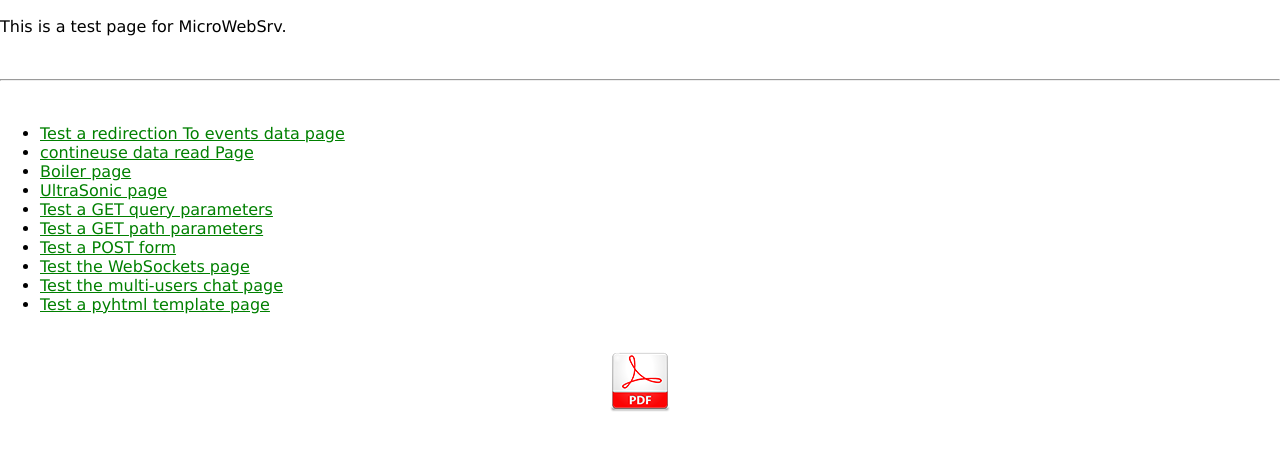
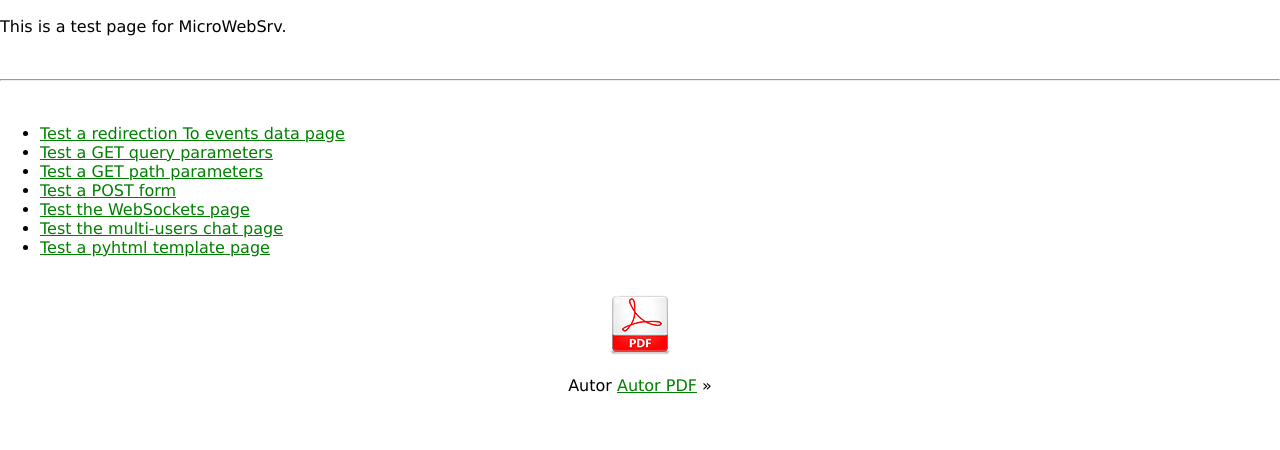
Before and after one commit to yanivcohen1/micropython-ultrasonic-esp32, a plain HTML site: page www/main._page.html in a window 1280 px wide. Shown: the part 112-562 px from the top of the page. Drawn offline with Linux system fonts and the light colour scheme.

Commit message:
Update main._page.html

```diff
--- a/www/main._page.html
+++ b/www/main._page.html
@@ -19,9 +19,9 @@
 		<br/>
 		<ul>
 			<li><a href="test-redir">Test a redirection To events data page</a></li>
-			<li><a href="contineuse-data-page.html">contineuse data read Page</a></li>
+			<!-- <li><a href="contineuse-data-page.html">contineuse data read Page</a></li>
 			<li><a href="boiler_page.html">Boiler page</a></li>
-			<li><a href="ultrasonic_page.html">UltraSonic page</a></li>
+			<li><a href="ultrasonic_page.html">UltraSonic page</a></li> -->
 			<li><a href="send?name=yaniv&last=cohen">Test a GET query parameters</a></li>
 			<li><a href="edit/123/abc/bar">Test a GET path parameters</a></li>
 			<li><a href="test-post">Test a POST form</a></li>
@@ -33,7 +33,7 @@
 		<div style="text-align: center">
 			<img src="pdf.png" />
 			<p>
-				<!-- Autor <a href="test.pdf">Autor PDF</a> » -->
+				Autor <a href="test.pdf">Autor PDF</a> »
 			</p>
 		</div>
 	</body>
```
Lines whose indentation alone changed are shown as unchanged.
